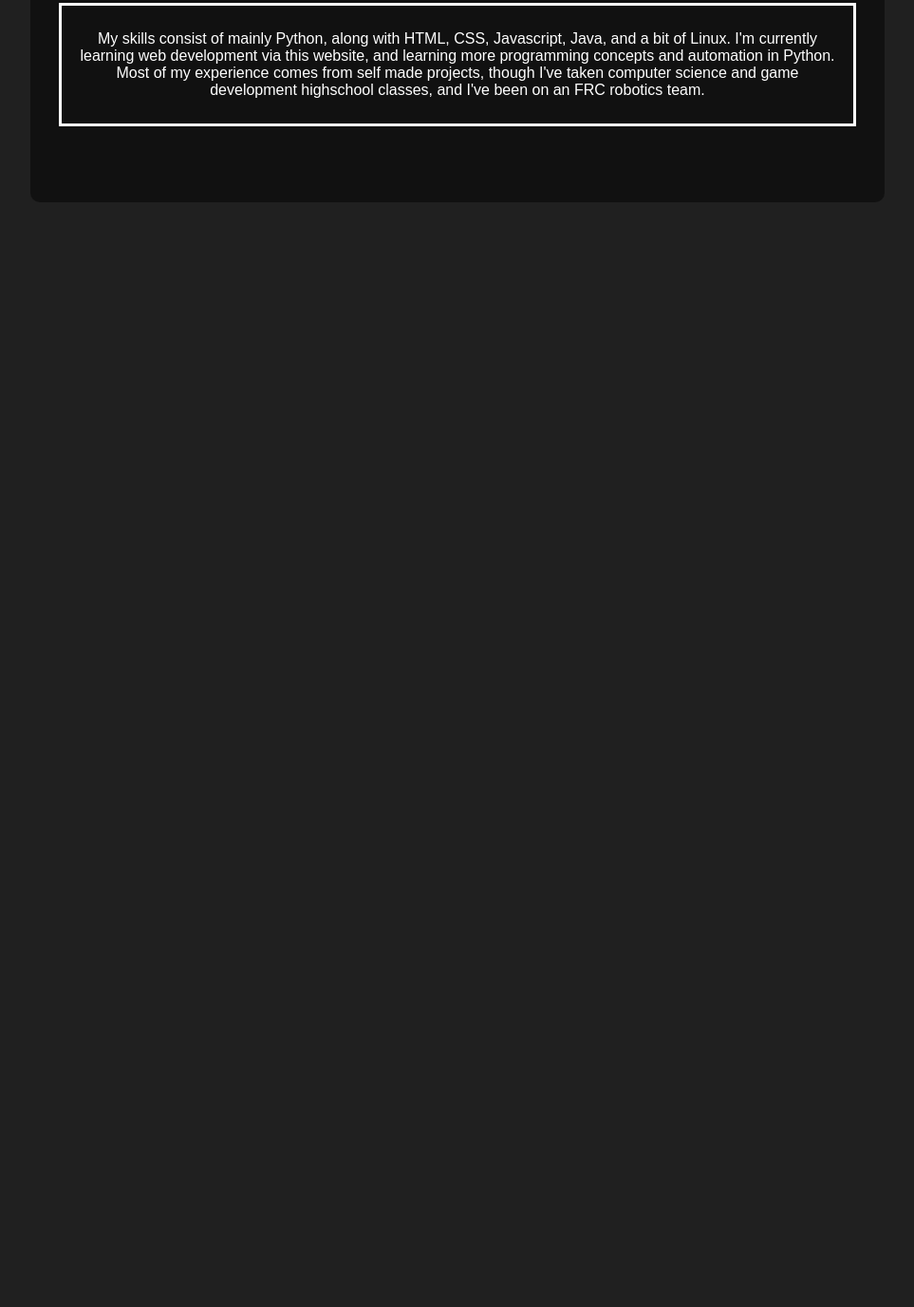
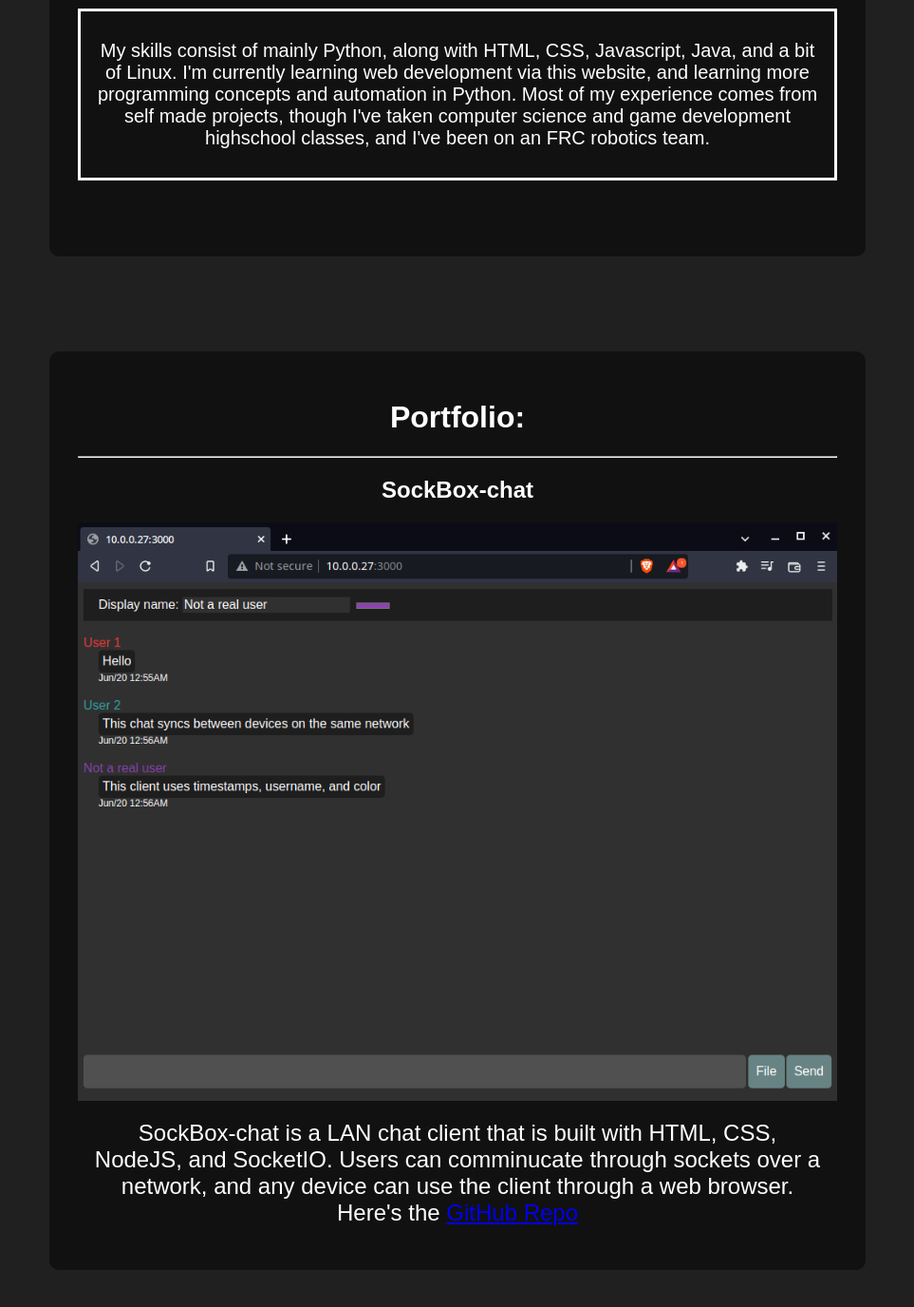
Before and after one commit to SavorTheFlavor/SavorTheFlavor.github.io, a plain HTML site: page index.html in a window 1280 px wide. Shown: the part 1246-2622 px from the top of the page at 95% size, without its empty margins (158-1121 px from the left). Before the commit the page ends 1539 px from the top, so only its background shows below. Drawn offline with Linux system fonts and the light colour scheme.

Commit message:
Changed some CSS, and added SockBox-chat to portfolio

```diff
--- a/index.html
+++ b/index.html
@@ -15,7 +15,7 @@
         <ul>
             <li><a href="#home">Home</a></li> /
             <li><a href="#about">About</a></li> /
-            <li><a href="">Portfolio</a></li> /
+            <li><a href="#portfolio">Portfolio</a></li> /
             <li><a href="">Social</a></li>
         </ul>
     </div>
@@ -44,8 +44,26 @@
             and game development highschool classes, and I've been on an FRC robotics team.
         </p>
     </div>
+    </div>
 </div>
+
+<div id="portfolio" class="portfolio">
+    <div class="container">
+        <h1>Portfolio: </h1> <hr>
+        <div class="project">
+        <h2>SockBox-chat</h2>
+        <img src="Images/SockBox.png">
+        <div class="contents">
+            SockBox-chat is a LAN chat client that
+            is built with HTML, CSS, NodeJS, and SocketIO.
+            Users can comminucate through sockets over a network,
+            and any device can use the client through a web browser.
+            Here's the <a href="https://github.com/SavorTheFlavor/SockBox-Chat">GitHub Repo</a>
+        </div>
+        </div>
+    </div>
 </div>
+
 
 </body>
 </html>
--- a/style.css
+++ b/style.css
@@ -16,6 +16,7 @@
     flex-direction: column;
     background-image: url('Images/Background.jpg');
     background-position: center;
+    background-repeat: no-repeat;
     height: 100%;
 }
 .home .text {
@@ -42,6 +43,7 @@
     border-radius: 5px;
     background-color: #202020;
     padding: 10px;
+    font-size: 1.1pc;
 }
 .home .links ul :hover {
     background-color: #353535;
@@ -51,19 +53,21 @@
 /* About */
 .about {
     margin: 5px auto;
-    max-width: 1000px;
+    max-width: 60pc;
     text-align: center;
-    padding: 30px;
     background-color: #202020;
 }
 .container {
     margin: 50px;
-    max-width: 1000px;
+    max-width: 60pc;
     background-color: #111111;
     border-radius: 10px;
     padding: 30px;
 }
 
+.about p {
+    font-size: 1.25pc;
+}
 .about h1 {
     text-align: center;
 }
@@ -79,7 +83,22 @@
 
 
 /* Portfolio */
-
+.portfolio {
+    text-align: center;
+    display: flex;
+    justify-content: center;
+    align-items: center;
+}
+.portfolio img {
+    width: 100%;
+}
+.portfolio .container {
+    width: 50pc;
+}
+.portfolio .contents {
+    font-size: 1.5pc;
+    margin: 1pc;
+}
 
 
 /* Social */
```
Also changed, not shown: Images/SockBox.png (added).
